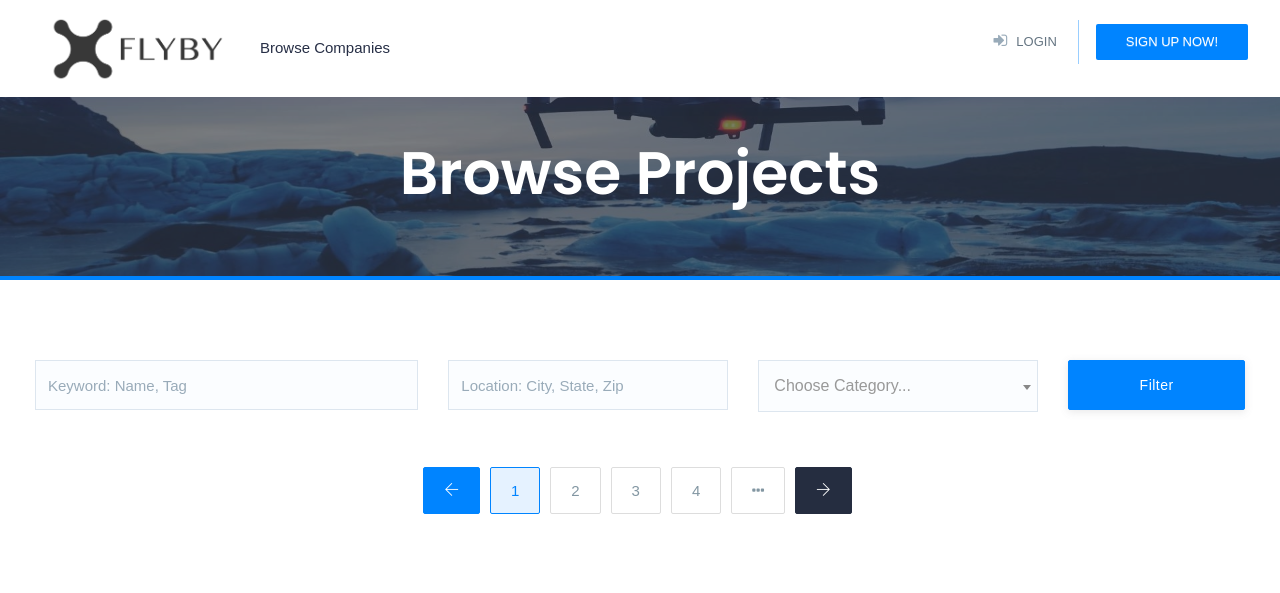
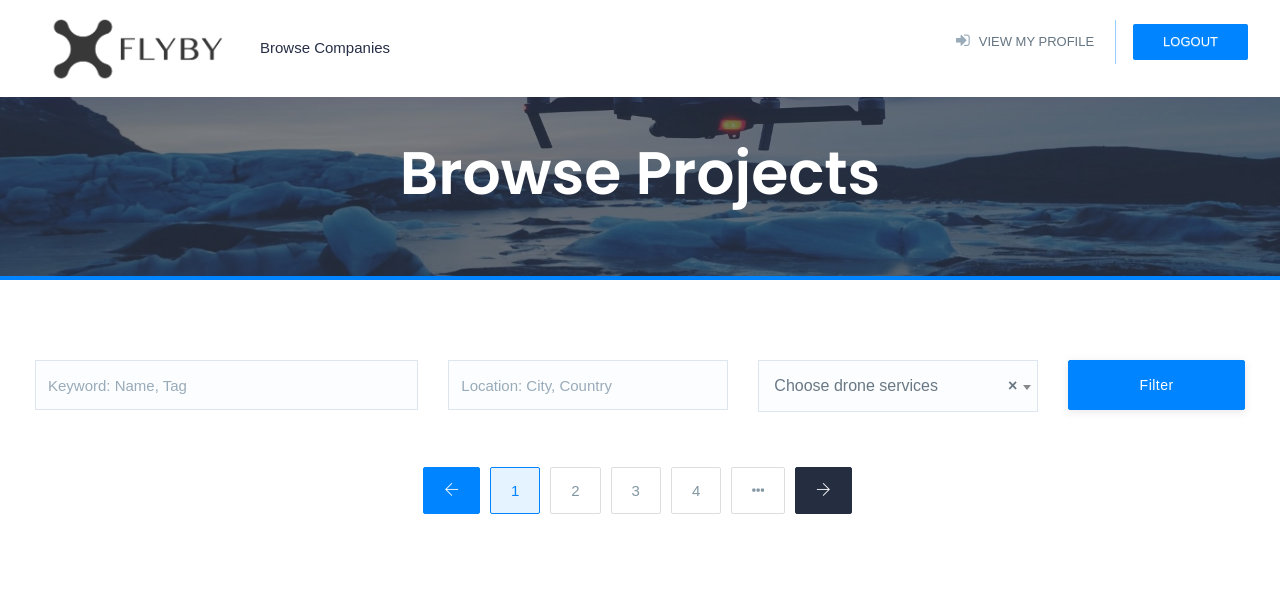
Before and after one commit to Yaikazeeman/flyby, a Flask app: template source/templates/browse_projects.html in a window 1280 px wide. Shown: the top 593 px of the page. Run offline with Flask 2, Linux system fonts and the light colour scheme; the template is opened without the code that fills it, so the values that code supplies are empty; the visitor is signed in with stand-in values (Sample User, id 1); parts of the project's set-up code (start-up, migrations or seed data) failed here and were passed over; some libraries are stand-ins or nearby versions; some web fonts are replaced.

Commit message:
filtering on browse pages is working

```diff
--- a/source/server.py
+++ b/source/server.py
@@ -209,8 +209,8 @@ def browse_pilots():
             location = request.form["location"]
             service = request.form["service"]
 
-            query = """
-            SELECT id, first_name, profilepicture_url, services, last_name
+            query = f"""
+            SELECT id, first_name, profilepicture_url, services, last_name, badge
             FROM PILOT_DATA WHERE
                 first_name = '{name}' OR
                 last_name = '{name}' OR
@@ -220,7 +220,7 @@ def browse_pilots():
             """
         else:
             query = """
-            SELECT id, first_name, profilepicture_url, services, last_name
+            SELECT id, first_name, profilepicture_url, services, last_name, badge
             FROM PILOT_DATA
             """
 
@@ -253,15 +253,32 @@ def pilot_detail(pilot_id):
 ################################################## start company part
 
 
-@app.route("/browse_companies")
+@app.route("/browse_companies", methods=["POST", "GET"])
 def browse_companies():
     if "user_id" not in session:
         return render_template("403.html"), 403
     else:
-        query = """
-        SELECT id, company_name, profilepicture_url, country, city, industry, badge
-        FROM COMPANY_DATA
-        """
+
+        if request.method == 'POST':
+
+            name = request.form["name"]
+            location = request.form["location"]
+            industry = request.form["industry"]
+
+            query = f"""
+            SELECT id, company_name, profilepicture_url, country, city, industry, badge
+            FROM COMPANY_DATA WHERE
+                company_name = '{name}' OR
+                city = '{location}' OR
+                country = '{location}' OR
+                industry = '{industry}'
+            """
+        else:
+
+            query = """
+            SELECT id, company_name, profilepicture_url, country, city, industry, badge
+            FROM COMPANY_DATA
+            """
 
         with engine.connect() as connection:
             companies = connection.execute(query)
@@ -292,15 +309,31 @@ def company_detail(company_id):
 
 
 
-@app.route("/browse_projects")
+@app.route("/browse_projects", methods=["POST", "GET"])
 def browse_projects():
     if "user_id" not in session:
         return render_template("403.html"), 403
     else:
-        query = """
-        SELECT id, project_name, country, city, services, start_date
-        FROM MOCK_DATA
-        """
+        if request.method == 'POST':
+
+            name = request.form["name"]
+            location = request.form["location"]
+            service = request.form["service"]
+
+            query = f"""
+            SELECT id, project_name, country, city, services, start_date
+            FROM MOCK_DATA WHERE
+                project_name = '{name}' OR
+                city = '{location}' OR
+                country = '{location}' OR
+                services = '{service}'
+            """
+        else:
+
+            query = """
+            SELECT id, project_name, country, city, services, start_date
+            FROM MOCK_DATA
+            """
 
         with engine.connect() as connection:
             projects = connection.execute(query)
--- a/source/templates/base.html
+++ b/source/templates/base.html
@@ -47,11 +47,17 @@
 							<a href="/browse_companies" >Browse Companies</a>
 						</div>
 					</div>
-
+					{% if not session['useremail'] %}
 					<ul class="nav navbar-nav navbar-right" data-in="fadeInDown" data-out="fadeOutUp">
 						<li><a href="/login" ><i class="fa fa-sign-in"></i>Login</a></li>
 						<li class="left-br"><a href="#"  data-toggle="modal" data-target="#signup" class="signin">Sign up now!</a></li>
 					</ul>
+					{% else %}
+					<ul class="nav navbar-nav navbar-right" data-in="fadeInDown" data-out="fadeOutUp">
+						<li><a href="/personal_profile" ><i class="fa fa-sign-in"></i>View my profile</a></li>
+						<li class="left-br"><a href="/logout" class="signin">Logout</a></li>
+					</ul>
+					{% endif %}
 				</div>
 			</nav>
 			<!-- End Navigation -->
--- a/source/templates/browse_pilots.html
+++ b/source/templates/browse_pilots.html
@@ -51,7 +51,7 @@
 						{% for pilot in pilots %}
 						<div class="col-md-4 col-sm-4">
 							<div class="manage-cndt">
-								<div class="cndt-status pending">Pending</div>
+								<div class="cndt-status pending">{{pilot[5]}}</div>
 								<div class="cndt-caption">
 									<div class="cndt-pic">
 										<img src="{{pilot[2]}}" class="img-responsive" alt="" />
--- a/source/templates/browse_projects.html
+++ b/source/templates/browse_projects.html
@@ -19,25 +19,25 @@
 					<!-- Company Searrch Filter Start -->
 					<div class="row extra-mrg">
 						<div class="wrap-search-filter">
-							<form>
+							<form action="/browse_projects" method="POST">
 								<div class="col-md-4 col-sm-4">
-									<input type="text" class="form-control" placeholder="Keyword: Name, Tag">
+									<input type="text" name="name" class="form-control" placeholder="Keyword: Name, Tag">
 								</div>
 								<div class="col-md-3 col-sm-3">
-									<input type="text" class="form-control" placeholder="Location: City, State, Zip">
+									<input type="text" name="location" class="form-control" placeholder="Location: City, Country">
 								</div>
 								<div class="col-md-3 col-sm-3">
-									<select class="form-control" id="j-category">
-										<option value="">&nbsp;</option>
-										<option value="1">Information Technology</option>
-										<option value="2">Mechanical</option>
-										<option value="3">Hardware</option>
-										<option value="4">Hospitality & Tourism</option>
-										<option value="5">Education & Training</option>
-										<option value="6">Government & Public</option>
-										<option value="7">Architecture</option>
+									<select class="form-control" name="service" id="j-category">
+										<option>Choose drone services</option>
+										<option value="Aerial Photography">Aerial Photography</option>
+										<option value="Video Production">Marketing & Advertising Footage</option>
+										<option value="Real Estate Videography">Real Estate Videography</option>
+										<option value="Drone LiDAR imaging">Drone LiDAR imaging</option>
+										<option value="Aerial Mapping">Aerial Mapping</option>
+										<option value="Real Estate Videography">Real Estate Videography</option>
+										<option value="Aerial Cinematography">Aerial Cinematography</option>
+										<option value="Damage Assessment">Damage Assessment</option>
 									</select>
-
 								</div>
 								<div class="col-md-2 col-sm-2">
 									<button type="submit" class="btn btn-primary full-width">Filter</button>
```
Also changed, not shown: source/templates/browse_companies.html (+11 -12 lines).
